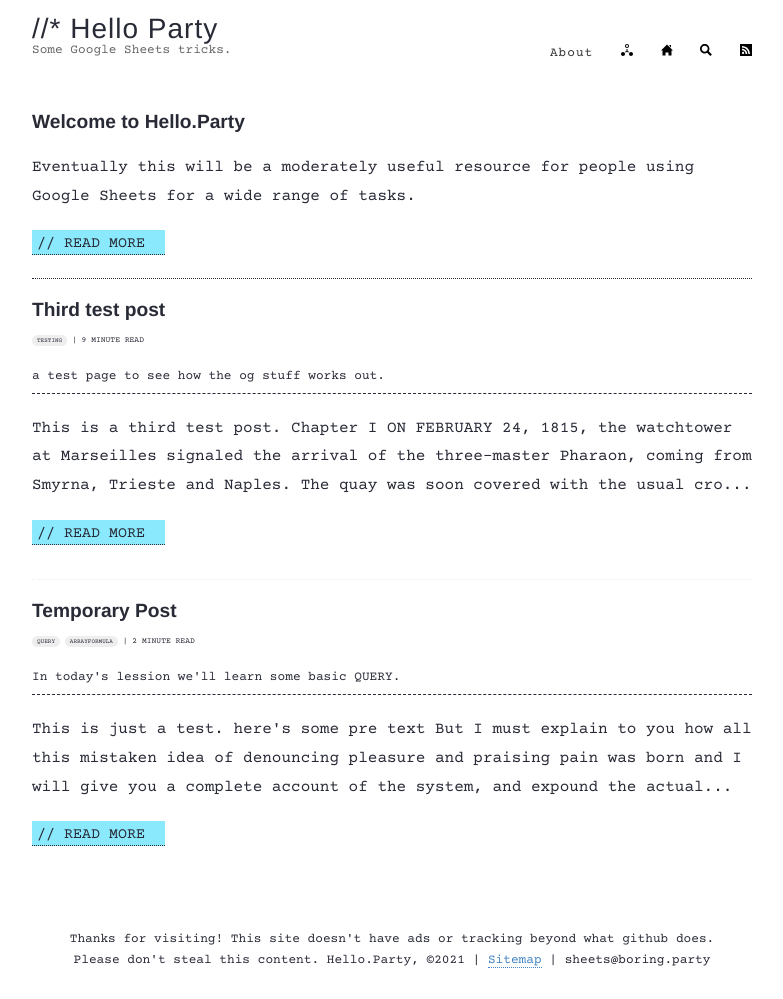
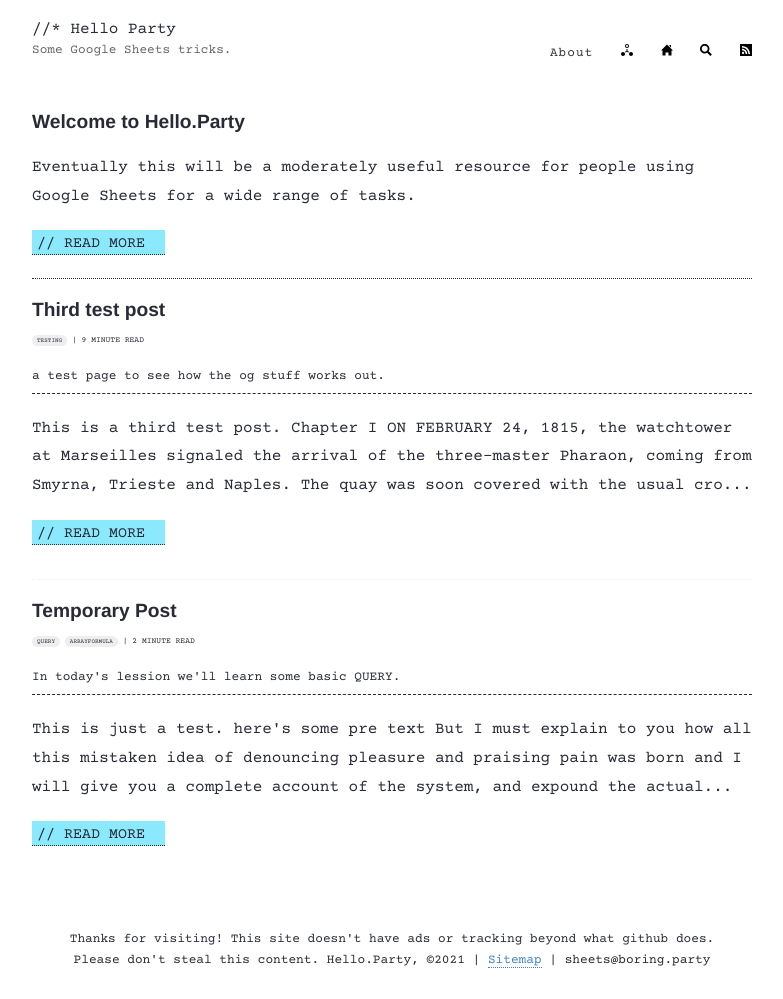
Before and after one commit to hello-party/hello-party-old.github.io, a Jekyll site: the page built from index.html, in a window 1280 px wide. Shown: the whole page, without its empty margins (248-1031 px from the left). Built offline with Jekyll 4.4.1, drawn with Linux system fonts in a browser that asks for light colours; the list of posts is cut into pages by our own code.

Commit message:
Update style.scss

```diff
--- a/assets/style.scss
+++ b/assets/style.scss
@@ -404,10 +404,9 @@ p > img {
   margin: 0;
   color: $darkGray;
   cursor: pointer;
-  font-family: $sans;
-  font-weight: 300;
-  font-size: 28px;
-  letter-spacing: 1px;
+  font-family: $mono;
+  font-weight: 400;
+  font-size: 1em;
   text-align: left;
 
   @include mobile {
```
